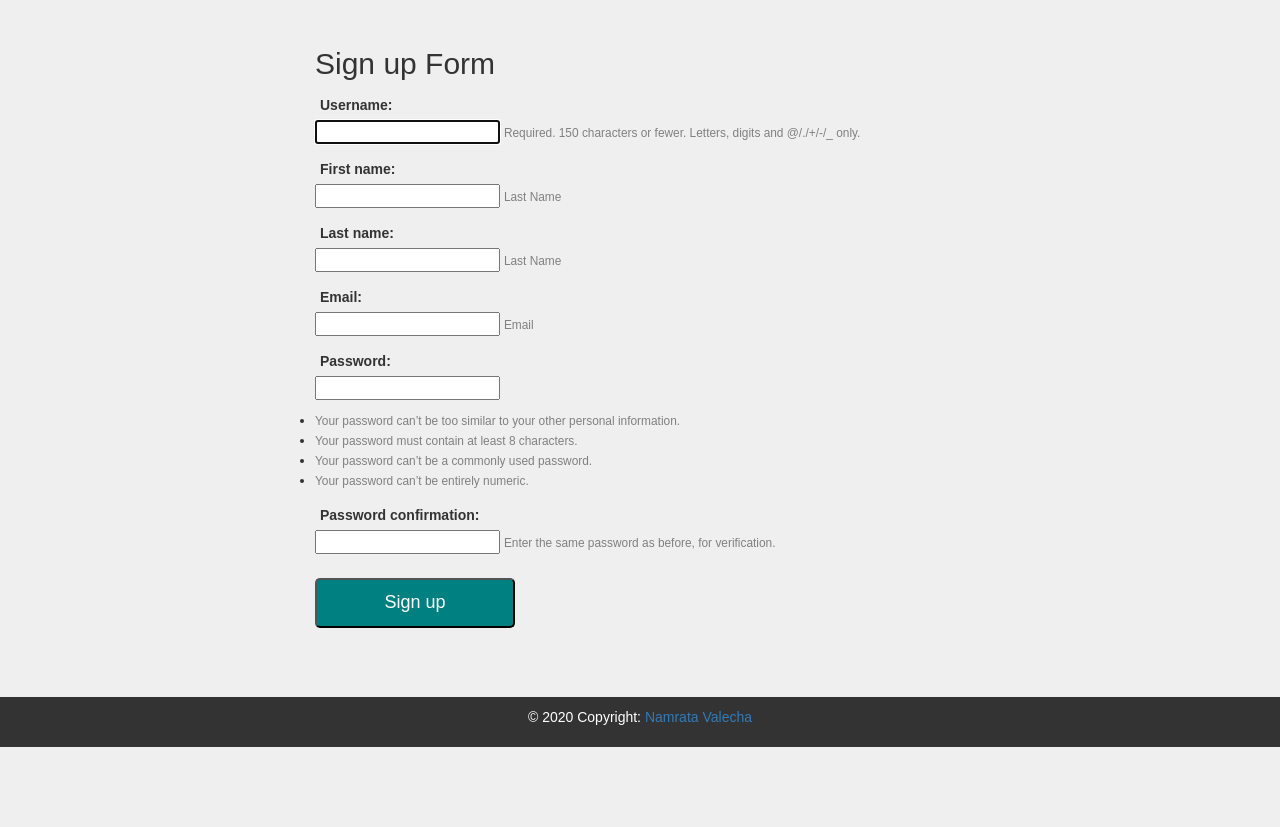
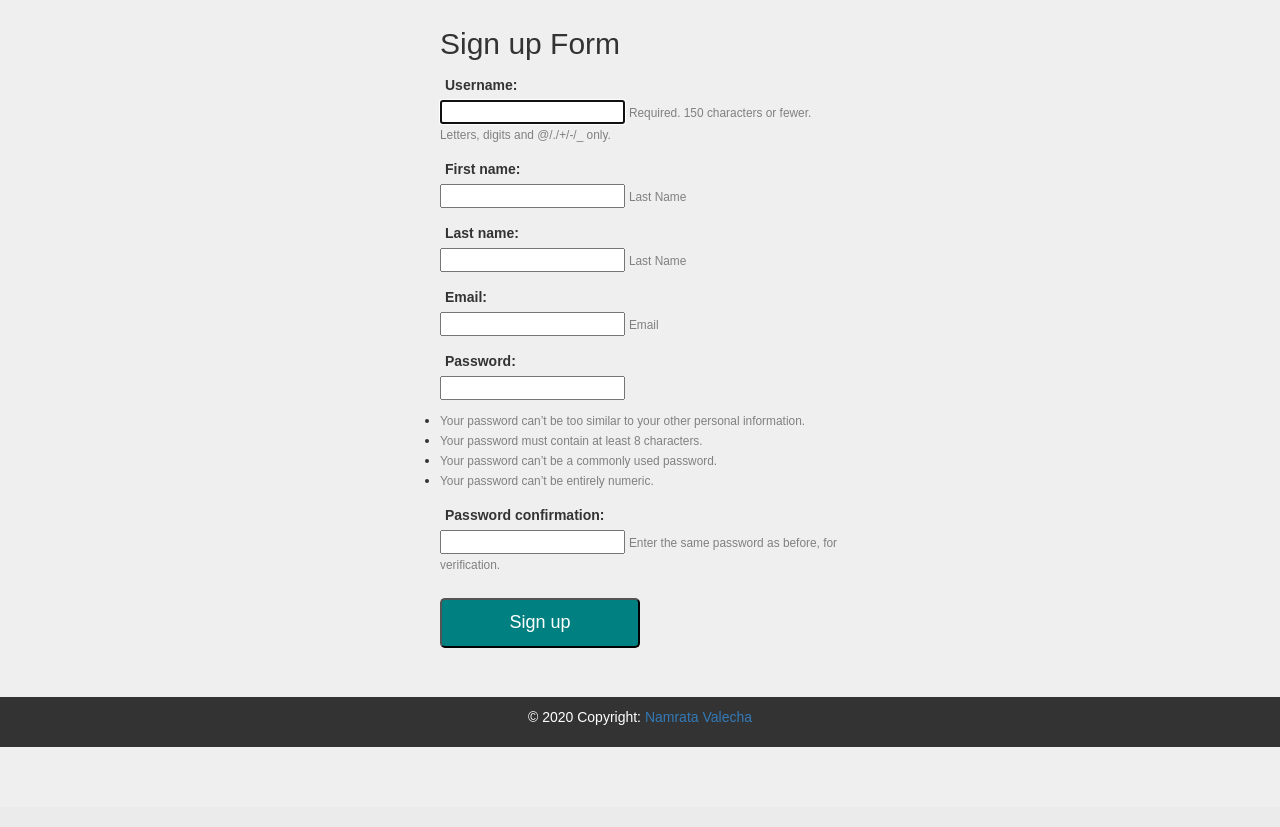
Before and after one commit to namratavalecha/notesea, a Django app: page /signup/ in a window 1280 px wide. Shown: the part 53-880 px from the top of the page. After the commit the page ends 800 px from the top, so only its background shows below. Run offline with Django 3.2, Linux system fonts and the light colour scheme; some libraries are stand-ins or nearby versions.

Commit message:
signup template

```diff
--- a/static/templates/signup.html
+++ b/static/templates/signup.html
@@ -2,15 +2,7 @@
 
 {% block extra_head %}
 <style type="text/css">
-  .signup {
-  display: flex;
-  flex-direction: column;
-  width: 650px;
-  height: 100vh;
-  margin-top: 80px !important;
-  margin: auto;
-  margin-bottom: 80px;
-  }
+
   label {
     margin: 5px;
   }
@@ -19,8 +11,10 @@
 {% endblock extra_head %}
 {% block content %}
 
-<div class="note-container signup">
-<h2>Sign up Form</h2>
+    <div class="note-container" style="width:400px; margin: 0 auto;">
+        <div class="card">
+<div class="card-body">
+<h2 class="card-title">Sign up Form</h2>
 <form method="post">
   {% csrf_token %}
   {% for field in form %}
@@ -38,6 +32,8 @@
   <button type="submit">Sign up</button>
 </form>
 </div>
+</div>
+</div>
 
 
 
```
